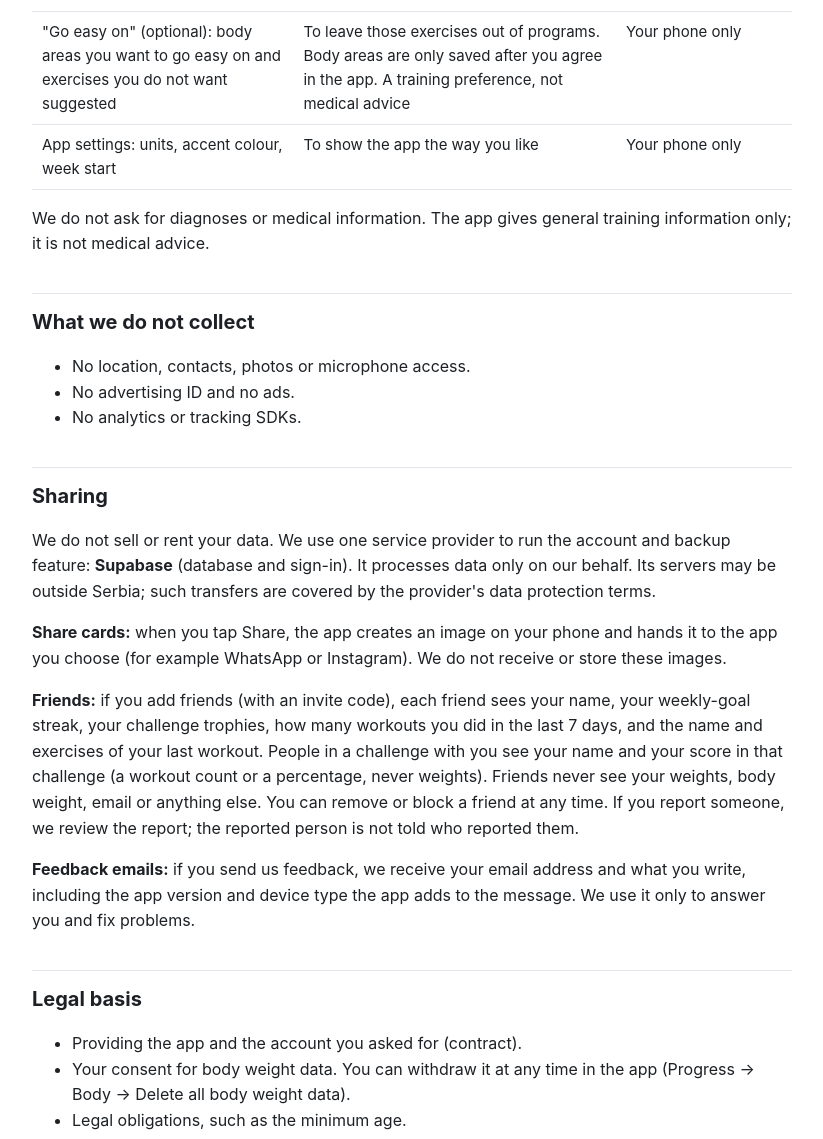
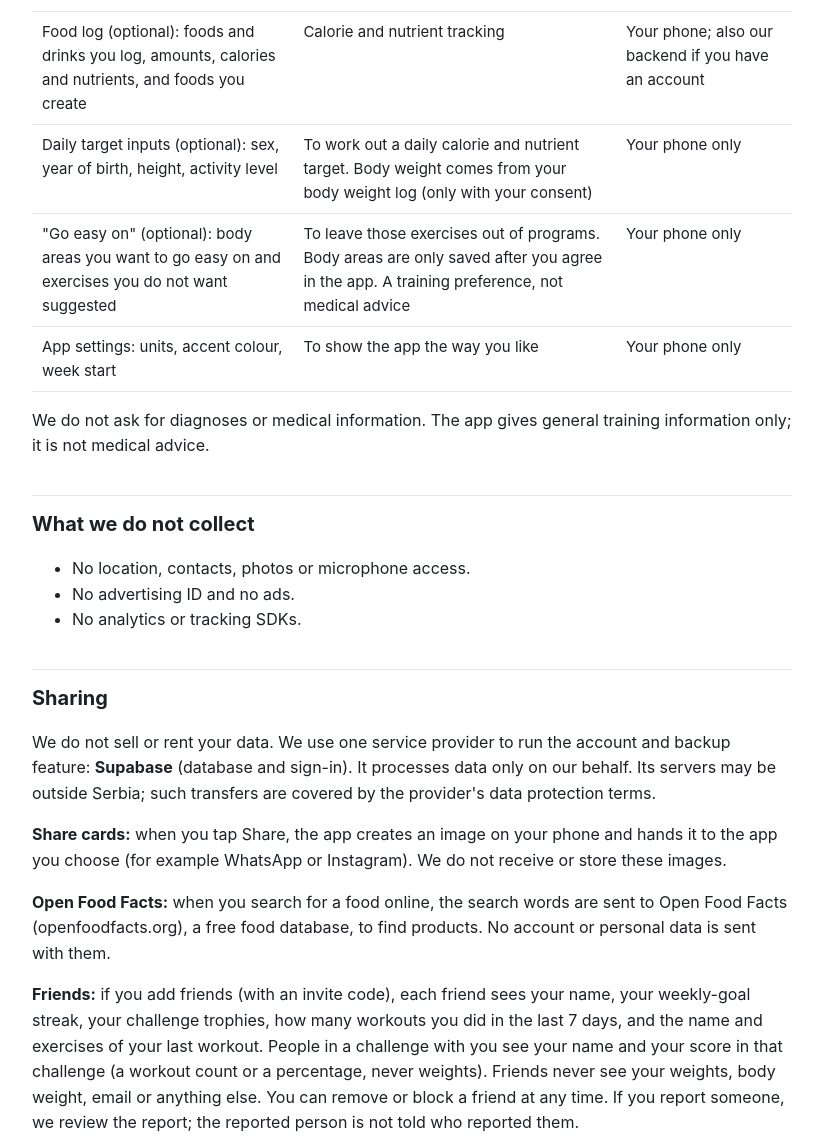
Before and after one commit to Turkoglu11/gym-app-legal, a plain HTML site: page gym-progress-tracker/privacy.html in a window 1280 px wide. Shown: the part 1440-2579 px from the top of the page, without its empty margins (228-1051 px from the left). Drawn offline with Linux system fonts and the light colour scheme.

Commit message:
Privacy policy: food log, daily target inputs, Open Food Facts search
Co-Authored-By: Claude Opus 5.5 <noreply@anthropic.com>

```diff
--- a/gym-progress-tracker/privacy.html
+++ b/gym-progress-tracker/privacy.html
@@ -73,6 +73,16 @@
       <td>Our backend</td>
     </tr>
     <tr>
+      <td>Food log (optional): foods and drinks you log, amounts, calories and nutrients, and foods you create</td>
+      <td>Calorie and nutrient tracking</td>
+      <td>Your phone; also our backend if you have an account</td>
+    </tr>
+    <tr>
+      <td>Daily target inputs (optional): sex, year of birth, height, activity level</td>
+      <td>To work out a daily calorie and nutrient target. Body weight comes from your body weight log (only with your consent)</td>
+      <td>Your phone only</td>
+    </tr>
+    <tr>
       <td>"Go easy on" (optional): body areas you want to go easy on and exercises you do not want suggested</td>
       <td>To leave those exercises out of programs. Body areas are only saved after you agree in the app. A training preference, not medical advice</td>
       <td>Your phone only</td>
@@ -104,6 +114,10 @@
   <p>
     <strong>Share cards:</strong> when you tap Share, the app creates an image on your phone and hands it to the app
     you choose (for example WhatsApp or Instagram). We do not receive or store these images.
+  </p>
+  <p>
+    <strong>Open Food Facts:</strong> when you search for a food online, the search words are sent to Open Food Facts
+    (openfoodfacts.org), a free food database, to find products. No account or personal data is sent with them.
   </p>
   <p>
     <strong>Friends:</strong> if you add friends (with an invite code), each friend sees your name, your weekly-goal
```
